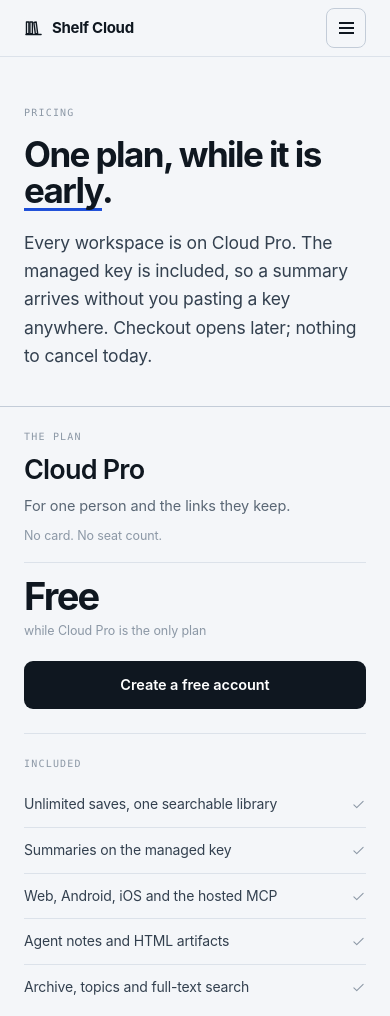
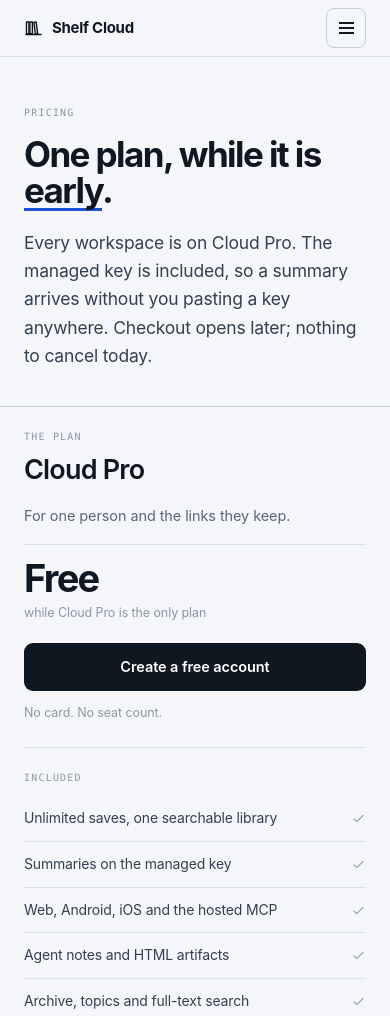
Before and after one commit to nuuritas/shelf-impeccable, a plain HTML site: page pricing.html in a window 390 px wide. Shown: the top 1016 px of the page. Drawn offline with Linux system fonts and the light colour scheme.

Commit message:
pricing: on a phone, the fine print lands under the button
The plan row stacks on a phone, and the row's DOM order put "No card. No seat
count." between the description and the amount. Its wrapper is only a box, so
its children join the row and the fine print takes the last place: plan, price,
button, then the reassurance that belongs with the button.

```diff
--- a/404.html
+++ b/404.html
@@ -14,7 +14,7 @@
 <link rel="apple-touch-icon" href="/shelf-impeccable/assets/icon-180.png">
 <link rel="manifest" href="/shelf-impeccable/site.webmanifest">
 <link rel="stylesheet" href="/shelf-impeccable/assets/app.css?v=f8f0ab3d">
-<link rel="stylesheet" href="/shelf-impeccable/assets/pages.css?v=0677232e">
+<link rel="stylesheet" href="/shelf-impeccable/assets/pages.css?v=bf58989a">
 </head>
 <body>
 
--- a/assets/pages.css
+++ b/assets/pages.css
@@ -150,6 +150,11 @@
   .spec-row,.spec-row.plan,.spec-row.note-row{grid-template-columns:minmax(0,1fr);gap:10px;padding:22px 0 24px}
   .spec-row > .micro{padding-top:0}
   .spec-row.plan .spec-price{text-align:left;margin-top:6px;padding-top:14px;border-top:1px solid var(--rule)}
+  /* On a phone the row stacks, and the fine print belongs under the button,
+     not between the description and the amount: the wrapper is only a box, so
+     its children join the row and the fine print takes the last place. */
+  .spec-row.plan > div:not(.spec-price){display:contents}
+  .spec-row.plan .plan-fine{order:1;margin-top:2px}
   .spec-price .free{font-size:38px}
   .spec-price .btn{width:100%;margin-top:20px}
   .price-facts .f{grid-template-columns:minmax(0,1fr);gap:3px}
--- a/pricing.html
+++ b/pricing.html
@@ -31,7 +31,7 @@
 <meta name="twitter:image" content="https://nuuritas.github.io/shelf-impeccable/assets/og.png">
 <meta name="twitter:image:alt" content="The Shelf Cloud mark beside a saved link card and its summary.">
 <link rel="stylesheet" href="assets/app.css?v=f8f0ab3d">
-<link rel="stylesheet" href="assets/pages.css?v=0677232e">
+<link rel="stylesheet" href="assets/pages.css?v=bf58989a">
 </head>
 <body>
 
```
Also changed, not shown: screens.html (+1 -1 lines).
